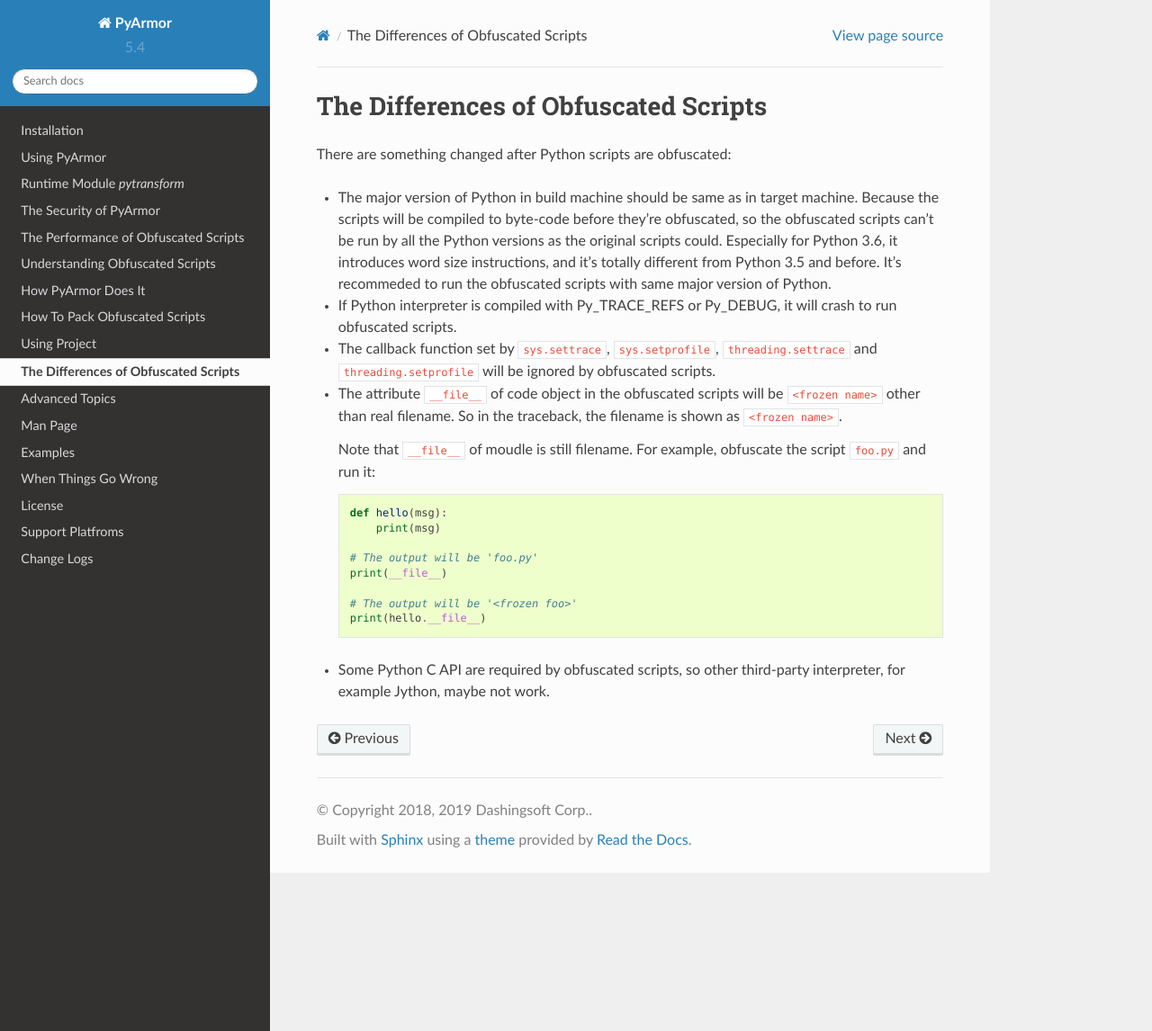
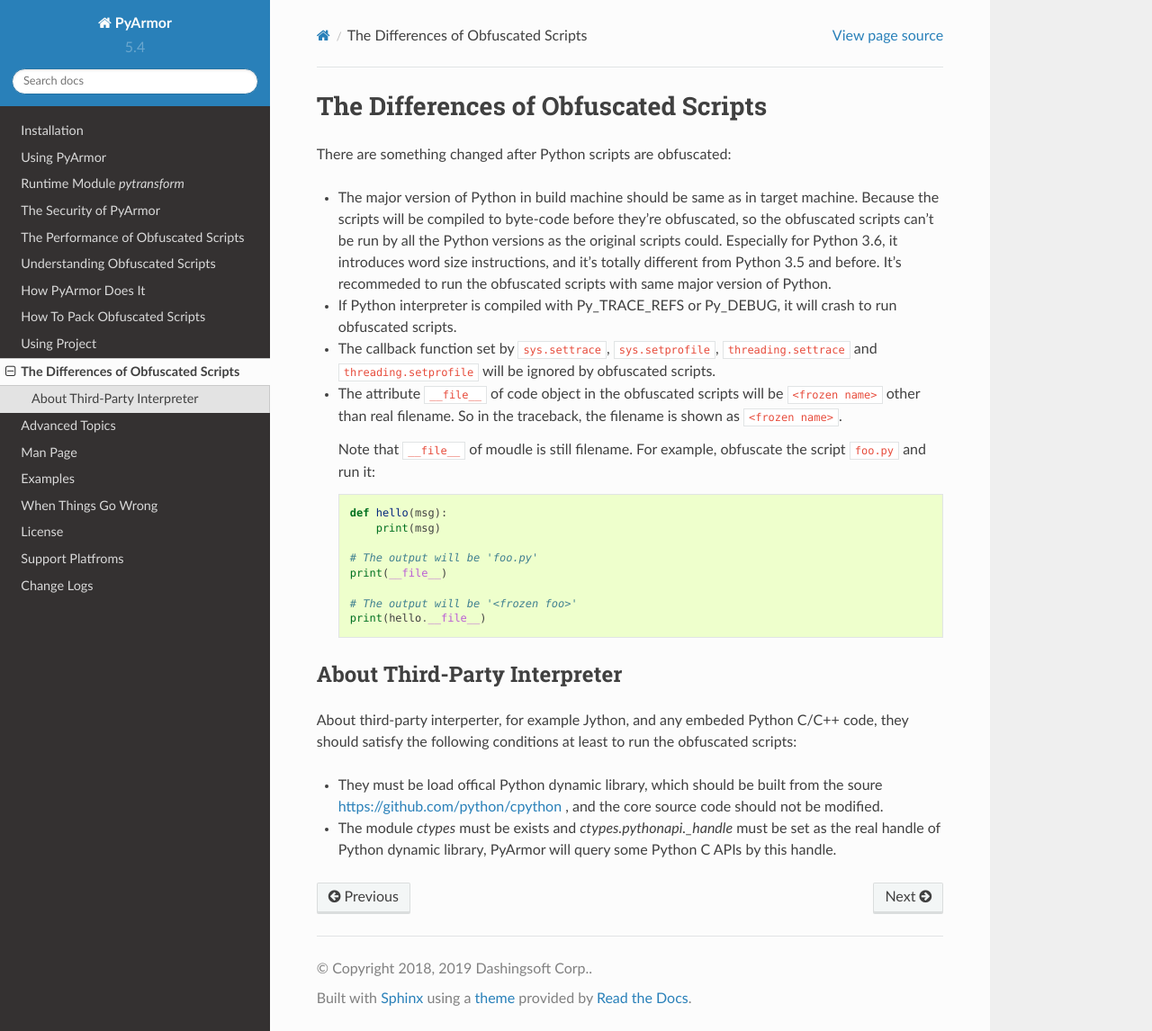
Before and after one commit to dashingsoft/pyarmor, a Sphinx documentation site: the page built from docs/differences.rst, in a window 1280 px wide and 1146 px high. Shown: the whole window at 90% size. Built offline with Sphinx 7.4.7 and the Read the Docs theme 2.0.0, drawn with Linux system fonts in a browser that asks for light colours.

Commit message:
Refine compatibility for third-party interpreter

```diff
--- a/docs/differences.rst
+++ b/docs/differences.rst
@@ -36,7 +36,19 @@
       # The output will be '<frozen foo>'
       print(hello.__file__)
 
-* Some Python C API are required by obfuscated scripts, so other
-  third-party interpreter, for example Jython, maybe not work.
+About Third-Party Interpreter
+-----------------------------
+
+About third-party interperter, for example Jython, and any embeded
+Python C/C++ code, they should satisfy the following conditions at
+least to run the obfuscated scripts:
+
+* They must be load offical Python dynamic library, which should be
+  built from the soure https://github.com/python/cpython , and the
+  core source code should not be modified.
+
+* The module `ctypes` must be exists and `ctypes.pythonapi._handle`
+  must be set as the real handle of Python dynamic library, PyArmor
+  will query some Python C APIs by this handle.
 
 .. include:: _common_definitions.txt
```
